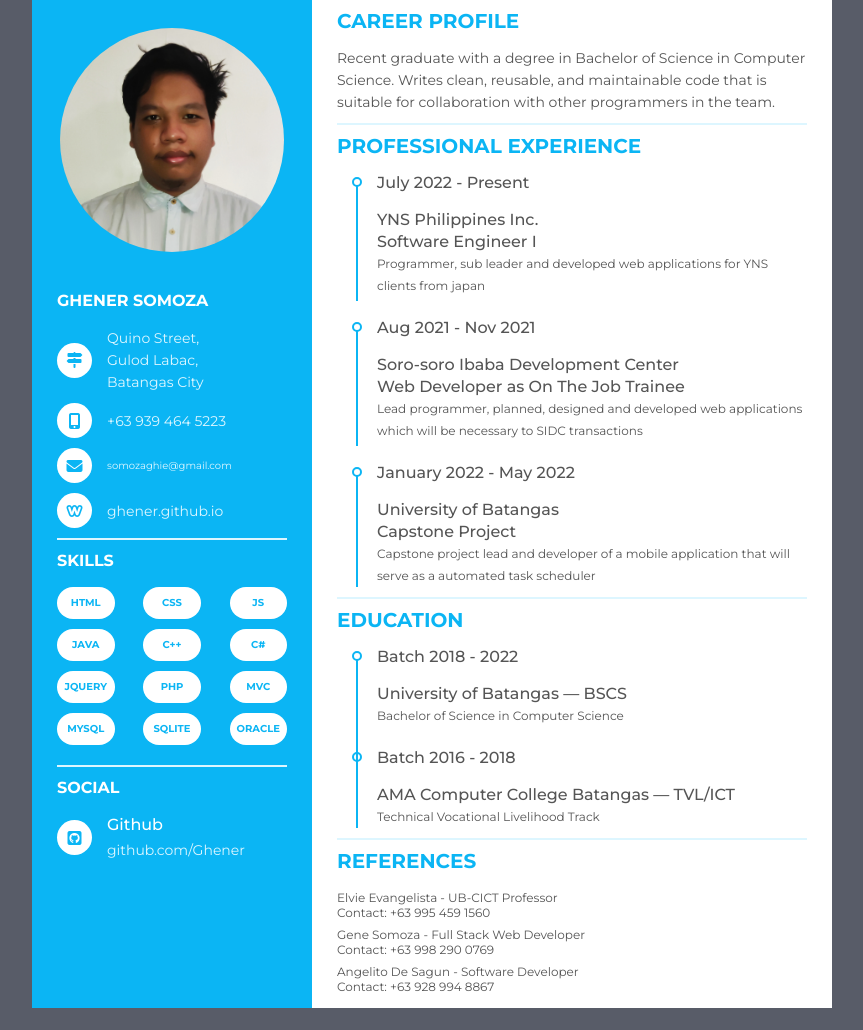
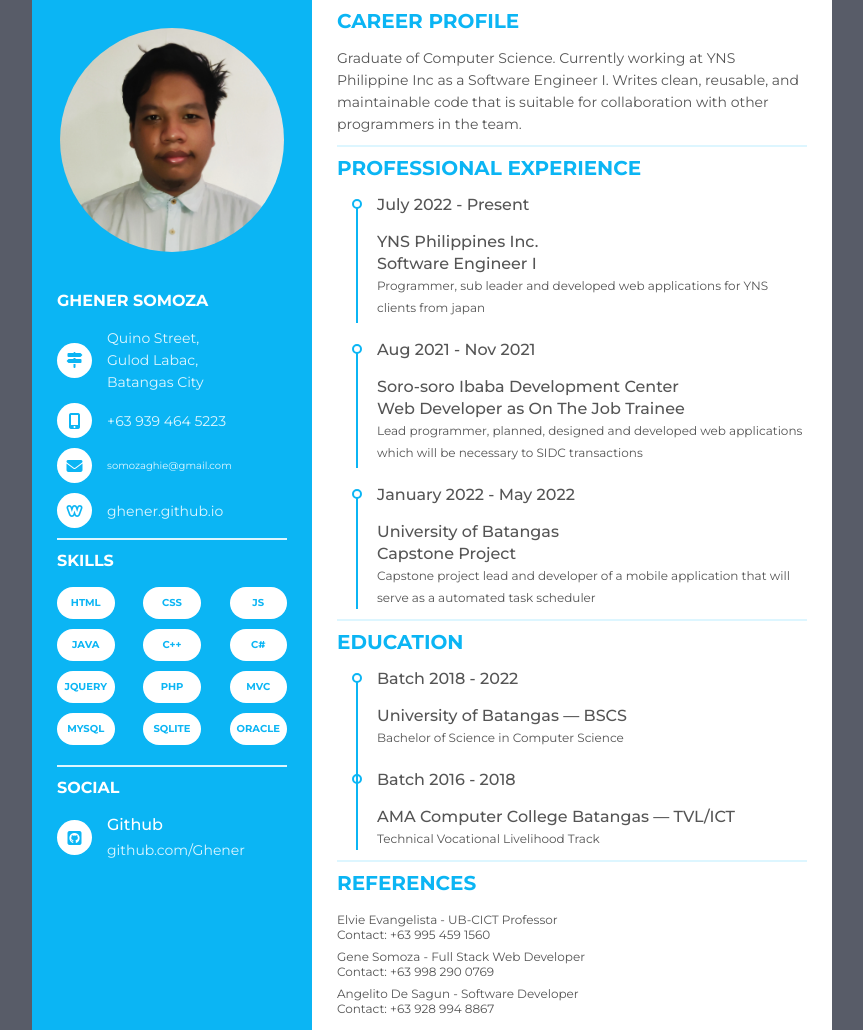
Before and after one commit to Ghener/ghener-cv, a plain HTML site: page index.html in a window 1280 px wide. Shown: the whole page, without its empty margins (208-1071 px from the left). Before the commit the page ends 1008 px from the top, so only its background shows below. Drawn offline with Linux system fonts and the light colour scheme.

Commit message:
Update index.html

```diff
--- a/index.html
+++ b/index.html
@@ -132,7 +132,7 @@
         <div class="title">
            <p class="bold">Career Profile</p>
          </div>
-        <p>Recent graduate with a degree in Bachelor of Science in Computer Science. Writes clean, reusable, and maintainable code that is suitable for collaboration with other programmers in the team. </p>
+        <p>Graduate of Computer Science. Currently working at YNS Philippine Inc as a Software Engineer I. Writes clean, reusable, and maintainable code that is suitable for collaboration with other programmers in the team. </p>
     </div>
     <div class="resume_item resume_work">
         <div class="title">
```
